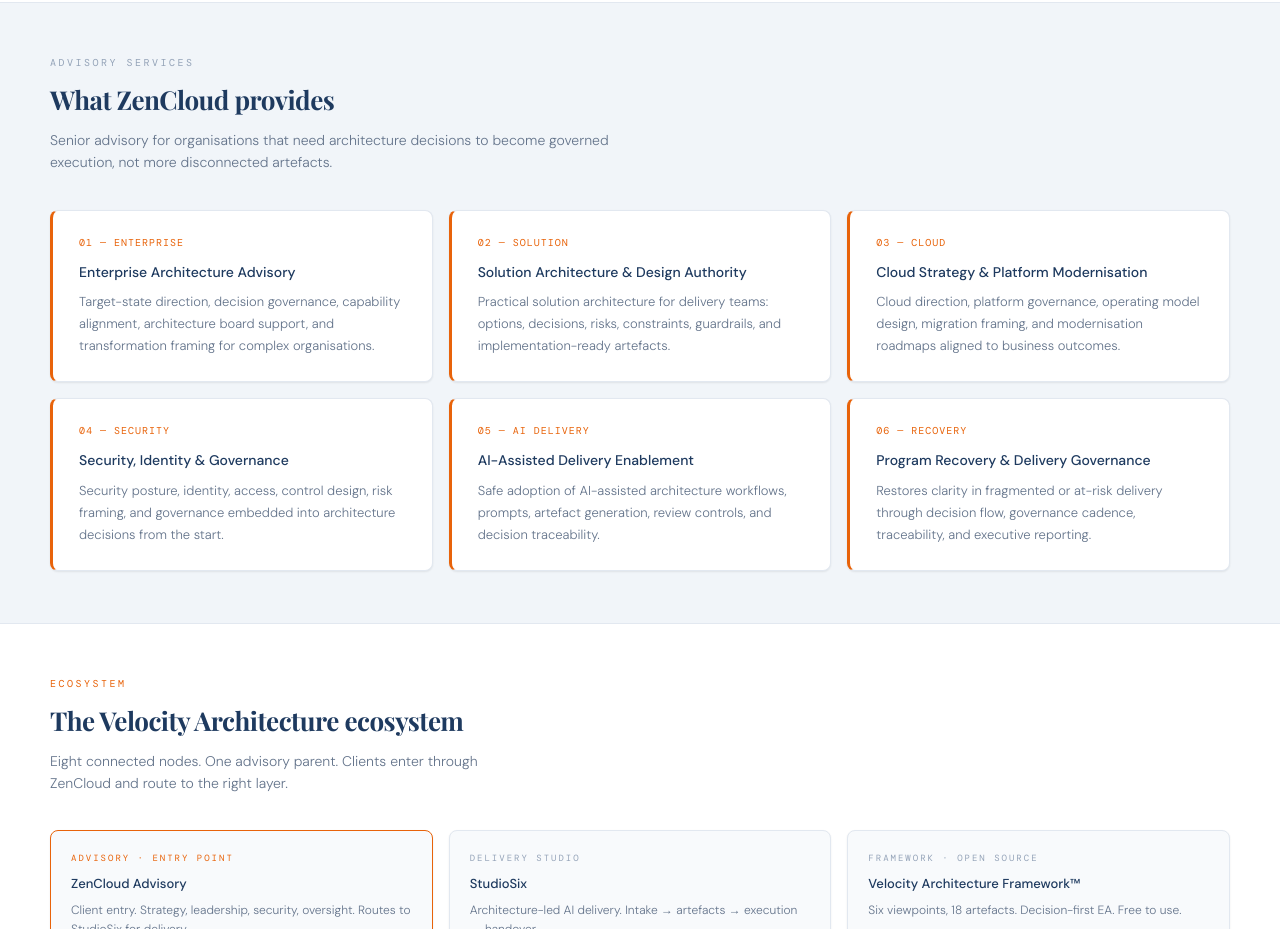
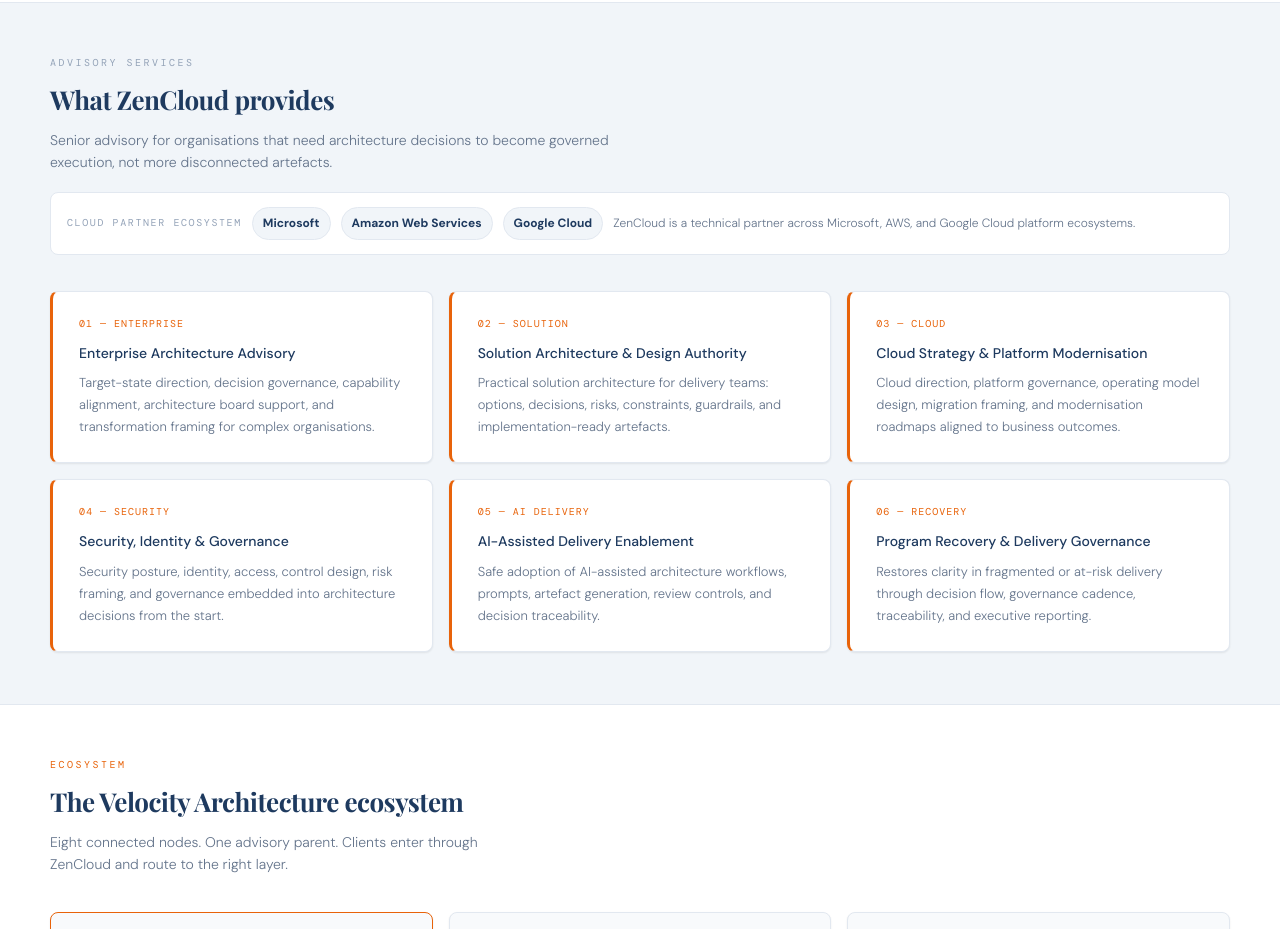
Before and after one commit to ZenCloudAU/zencloud-advisory, a React (Vite) app: page / in a window 1280 px wide. Shown: the part 1120-2049 px from the top of the page. Built offline with nearby package versions, Linux system fonts and the light colour scheme; a web font is replaced by a local one.

Commit message:
Add cloud partner positioning to services

```diff
--- a/src/components/AdvisoryServices.tsx
+++ b/src/components/AdvisoryServices.tsx
@@ -31,6 +31,8 @@
   },
 ]
 
+const partners = ['Microsoft', 'Amazon Web Services', 'Google Cloud']
+
 export default function AdvisoryServices() {
   return (
     <section id="services" style={{
@@ -52,8 +54,31 @@
 
         <p style={{
           fontFamily: 'var(--font-body)', fontSize: 14, fontWeight: 300,
-          color: 'var(--text-muted)', maxWidth: 560, marginBottom: 36,
+          color: 'var(--text-muted)', maxWidth: 620, marginBottom: 18,
         }}>Senior advisory for organisations that need architecture decisions to become governed execution, not more disconnected artefacts.</p>
+
+        <div style={{
+          display: 'flex', flexWrap: 'wrap', alignItems: 'center', gap: 10,
+          background: 'var(--bg-surface)', border: '1px solid var(--border)',
+          borderRadius: 8, padding: '14px 16px', marginBottom: 36,
+        }}>
+          <span style={{
+            fontFamily: 'var(--font-mono)', fontSize: 10, fontWeight: 300,
+            letterSpacing: '1.6px', textTransform: 'uppercase', color: 'var(--text-ghost)',
+          }}>Cloud partner ecosystem</span>
+          {partners.map(partner => (
+            <span key={partner} style={{
+              fontFamily: 'var(--font-body)', fontSize: 12, fontWeight: 600,
+              color: 'var(--text-primary)', background: 'var(--bg-alt)',
+              border: '1px solid var(--border)', borderRadius: 999,
+              padding: '6px 10px',
+            }}>{partner}</span>
+          ))}
+          <span style={{
+            fontFamily: 'var(--font-body)', fontSize: 12, fontWeight: 300,
+            color: 'var(--text-muted)', lineHeight: 1.6,
+          }}>ZenCloud is a technical partner across Microsoft, AWS, and Google Cloud platform ecosystems.</span>
+        </div>
 
         <div style={{ display: 'grid', gridTemplateColumns: 'repeat(auto-fit, minmax(300px, 1fr))', gap: 16 }}>
           {cards.map(card => (
```
